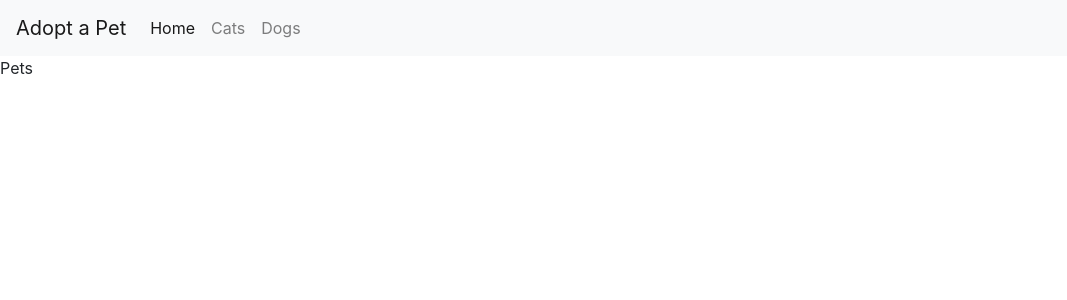
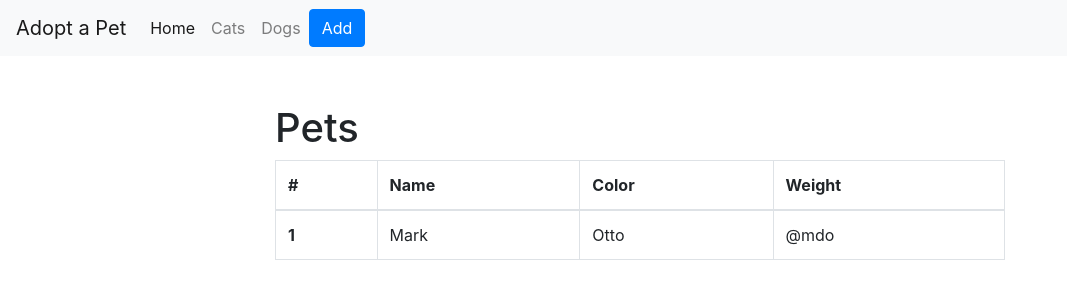
Before and after one commit to gwenf/vue3_petstore, a Vue app: page /pets/cats in a window 1280 px wide. Shown: the top 300 px of the page, without its empty margins (0-1067 px from the left). Built offline with nearby package versions, Linux system fonts and the light colour scheme.

Commit message:
added pet pages

```diff
--- a/src/App.vue
+++ b/src/App.vue
@@ -1,6 +1,8 @@
 <template>
   <TopNav />
-  <router-view/>
+  <div class="container">
+    <router-view/>
+  </div>
 </template>
 
 <script>
--- /dev/null
+++ b/src/components/PetTable.vue
@@ -0,0 +1,20 @@
+<template>
+  <table class="table table-bordered">
+    <thead>
+      <tr>
+        <th scope="col">#</th>
+        <th scope="col">Name</th>
+        <th scope="col">Color</th>
+        <th scope="col">Weight</th>
+      </tr>
+    </thead>
+    <tbody>
+      <tr>
+        <th scope="row">1</th>
+        <td>Mark</td>
+        <td>Otto</td>
+        <td>@mdo</td>
+      </tr>
+    </tbody>
+  </table>
+</template>
--- a/src/components/TopNav.vue
+++ b/src/components/TopNav.vue
@@ -9,6 +9,10 @@
         <router-link class="nav-link active" :to="{ path: '/' }">Home <span class="sr-only">(current)</span></router-link>
         <router-link class="nav-link" :to="{ path: '/pets/cats' }">Cats</router-link>
         <router-link class="nav-link" :to="{ path: '/pets/dogs' }">Dogs</router-link>
+
+        <form class="form-inline my-2 my-lg-0">
+          <router-link class="btn btn-primary" :to="{ path: '/add' }">Add</router-link>
+        </form>
       </div>
     </div>
   </nav>
--- a/src/views/Home.vue
+++ b/src/views/Home.vue
@@ -1,6 +1,11 @@
 <template>
-  <div class="home">
-    <img alt="Vue logo" src="../assets/logo.png">
+  <div class="home-page container">
+    <div class="row mt-5">
+      <div class="col-sm-8 offset-sm-2">
+        <h1>Adopt a Pet!</h1>
+        <button type="button" class="btn btn-primary">Get Started</button>
+      </div>
+    </div>
   </div>
 </template>
 
--- a/src/views/Pets.vue
+++ b/src/views/Pets.vue
@@ -1,9 +1,23 @@
 <template>
-  <div>Pets</div>
+  <div class="row mt-5">
+    <div class="col-sm-8 offset-sm-2">
+      <h1>Pets</h1>
+    </div>
+  </div>
+  <div class="row">
+    <div class="col-sm-8 offset-sm-2">
+      <PetTable />
+    </div>
+  </div>
 </template>
 
 <script>
+import PetTable from '@/components/PetTable.vue'
+
 export default {
-  name: 'pets'
+  name: 'pets',
+  components: {
+    PetTable
+  }
 }
 </script>
```
Also changed, not shown: src/components/NewPetForm.vue (added, +61 -0 lines).
